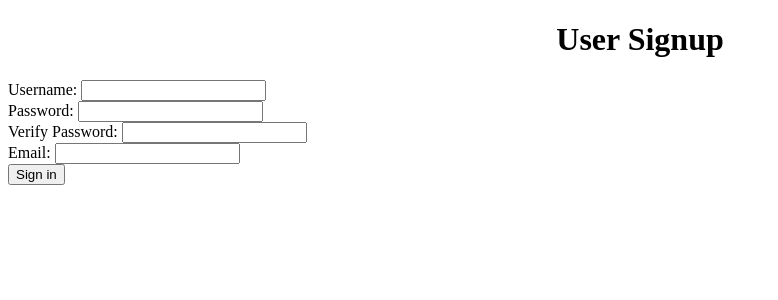
After one commit to TheDom1/blogz, a Flask app: page /signup in a window 1280 px wide. The commit adds this page. Shown: the top 300 px of the page, without its empty margins (0-778 px from the left). Run offline with Flask 2, Linux system fonts and the light colour scheme.

```diff
--- a/main.py
+++ b/main.py
@@ -1,4 +1,4 @@
-from flask import Flask, request, redirect, render_template
+from flask import Flask, request, redirect, render_template, flash, session
 from flask_sqlalchemy import SQLAlchemy
 import traceback
 
@@ -8,63 +8,168 @@ app.config["SQLALCHEMY_DATABASE_URI"] = 'mysql+pymysql://blogz:password@localhos
 app.config["SQLALCHEMY_ECHO"] = True
 db = SQLAlchemy(app)
 
+
 class Blog(db.Model):
-    id = db.Column(db.Integer, primary_key = True)
-    title = db.Column(db.String(40))
+    id = db.Column(db.Integer, primary_key=True)
+    name = db.Column(db.String(40))
     body = db.Column(db.String(120))
+    author_id = db.Column(db.Integer, db.ForeignKey("user.id"))
 
-    def __init__(self, title, body):
-        self.title = title
+    def __init__(self, name, body, author_id):
+        self.name = name
         self.body = body
+        self.author_id = author_id
 
-@app.route('/', methods=['GET','POST'])
+
+class User(db.Model):
+
+    id = db.Column(db.Integer, primary_key=True)
+    email = db.Column(db.String(40), unique=True)
+    username = db.Column(db.String(40))
+    password = db.Column(db.String(40))
+    blogs = db.relationship("Blog", backref="author")
+    logged_in = db.Column(db.Boolean())
+
+    def __init__(self, username, password, email):
+        self.email = email
+        self.username = username
+        self.password = password
+
+@app.route("/", methods=['GET','POST'])
 def index():
+    blogs = None
+    all_blogs = Blog.query.all()
 
-    blogs = Blog.query.all()
-    return render_template("blogs.html", blogs=blogs)
+    data_tuples = []
 
-@app.route("/blog/<blog_id>", methods=['POST', 'GET'])
-def indvidual_blogpost(blog_id):
-    post = Blog.query.get(blog_id)
-    print(post)
-    print('6'*500)
-    return render_template('individual_entry.html', title=post.title, post=post)
+    user = None
+    try:
+        if session['logged_in']: #Query that grabs blogs by userid
+            blogs = Blog.query.filter(User.id == session["author_id"])
+        else:
+            pass
+    except KeyError:
+        pass
 
+    for blog in all_blogs:
+        #grab auth username
+        author_object = User.query.get(blog.author_id)
+        author_username = author_object.username
+        object_tuple=(blog.name, blog.id, author_username)
+        data_tuples.append(object_tuple)
+    return render_template('blogs.html', title="Dom's Safe Space", blogs=blogs, user=user, data_tuples=data_tuples)
+
+@app.route('/login', methods=['POST', 'GET'])
+def login():
+    error = None
+    if request.method == 'POST':
+        username = request.form['username']
+        password = request.form['password']
+        user = User.query.filter(User.username == username).first()
+        print(user)
+        print(user.password)
+        print(password)
+        if user.password == password:
+            session['logged_in'] = True
+            session['author_id'] = user.id
+            print(session)
+            flash('Welcome')
+            #redirect not render template
+            return render_template("blogs.html", user=user)
+        else:
+            flash("Error: Try again because you do not have login or account sucka")
+            return render_template('login.html', error=error)
+
+    return render_template('login.html', error=error)
+
+
+@app.route('/signup', methods=['POST', 'GET'])
+def register():
+
+    password_error = None
+    username_error = None
+    email_error = None
+
+    if request.method == 'POST':
+        print(type(request.form))
+        email = request.form['email']
+        password = request.form['password']
+        verify = request.form['verify']
+        username = request.form['username']
+        existing_user = User.query.filter_by(email=email).first()
+        existing_username = User.query.filter_by(username=username).first()
+        print(existing_user)
+        print(existing_username)
+        if not existing_user and not existing_username:
+            new_user = User(username, password, email)
+            db.session.add(new_user)
+            db.session.commit()
+            print(new_user)
+            return redirect('/login')
+        else:
+            return "<h1>Duplicate user</h1>"
+
+    return render_template('signup.html', password_error=password_error, username_error=username_error, email_error=email_error)
 
 
 @app.route("/newblog", methods=['POST', 'GET'])
-def index2():
+def index3():
+    title_error = None
+    body_error = None
 
-    blogs = Blog.query.all()
+    if request.method == 'POST':
 
-    print(blogs)
+        title = request.form['blog_name']
+        body = request.form['blog']
+        print(body)
 
-    try:
-        if request.method == 'POST':
+        if title.strip(' ') == "":
+            title_error = "Please enter a title"
 
-            blog_body = request.form['blog_body']
+        if body.strip(' ') == "":
+            body_error = "Please type a blog"
+
+        if not title_error and not body_error:
+
+            blog_body = request.form['blog']
             blog_name = request.form['blog_name']
-            new_blog = Blog(blog_name, blog_body)
+
+            new_blog = Blog(blog_name, blog_body, author_id=session['author_id'])
             db.session.add(new_blog)
             db.session.commit()
-            blog_id = new_blog.id
 
-            if not blog_body and blog_name:
-                #render page with error.
-                print('no blog body or name or something')
+            newblog_id = new_blog.id
 
-            return redirect('/?id={blog_id}'.format(blog_id=blog_id))
+            # blog = Blog.query.filter_by(id=newblog_id).first()
 
+            blogs = Blog.query.filter(User.id == session["author_id"])
+            user = User.query.get(session['author_id'])
+            return render_template('blogs.html', title="{0} Safe Space".format(user.username), blogs=blogs, user=user)
 
         else:
 
+            return render_template('newblog.html', title="Huh??", title_error=title_error,
+                                   body_error=body_error)
 
-            return render_template('newblog.html', title="New Blog", blogs=blogs)
+    else:
 
-    except Exception:
-        traceback.print_exc()
+        return render_template('newblog.html', title="New Hotness", title_error=title_error,
+                               body_error=body_error)
 
 
+@app.route("/logout", methods=['GET'])
+def logout():
+    session.pop('logged_in', None)
+    return render_template("blogs.html")
+
+@app.route("/blog/<blog_id>/", methods=['GET'])
+def individual_entry(blog_id):
+    blog = Blog.query.filter(blog_id).first()
+    user = User.query.get(session['author_id'])
+
+    return render_template("individual_entry.html",blog=blog, user=user)
+
+app.secret_key='Dom is so awesome3143275434'
 
 
 if __name__ == '__main__':
--- a/templates/base.html
+++ b/templates/base.html
@@ -7,7 +7,7 @@
 
 <body>
 
-    {% block content %} {% endblock %}
+    {% block content %}{% endblock %}
 
 
 
--- /dev/null
+++ b/templates/signup.html
@@ -0,0 +1,46 @@
+{% extends "base.html" %}
+
+{% block content %}
+
+ <body>
+        <h1 style='text-align:center'>User Signup</h1>
+         <form method = "post" action = "/signup">
+         <div>
+      <label for = "username">Username:
+      <input id="username" type="text" name="username" />
+            </label>
+            {% if username_error %}
+            <p class = "error">{{username_error}}</p>
+            {% endif %}
+           </div> <div>
+      <label for = "password">Password:
+      <input id="password" type="password" name="password" />
+            </label></div>
+            <div>
+      <label for = "password_verify">Verify Password:
+      <input id="verify" type="password" name="verify" />
+            </label>
+            {% if password_error %}
+            <p class = "error">{{password_error}}</p>
+            {% endif %}
+            </div>
+                 <div>
+      <label for = "email">Email:
+      <input id="email" type="text" name="email" />
+            </label>
+            {% if email_error %}
+            <p class = "error">{{email_error}}</p>
+            {% endif %}
+            </div>
+            <div>
+      <input type="submit" value="Sign in">
+            </div>
+    </body>
+
+
+
+
+  {% endblock %}
+
+</body>
+</html>
```
Also changed, not shown: signup.html (deleted, +0 -10 lines), singleUser.html (deleted, +0 -10 lines), templates/blogs.html (+38 -13 lines), templates/individual_entry.html (+5 -2 lines), templates/login.html (added, +21 -0 lines), templates/newblog.html (+28 -13 lines), templates/index.html (renamed from index.html), templates/singleUser.html (renamed from login.html).
